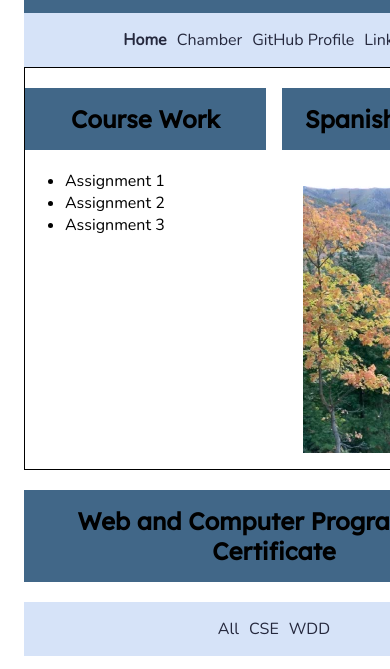
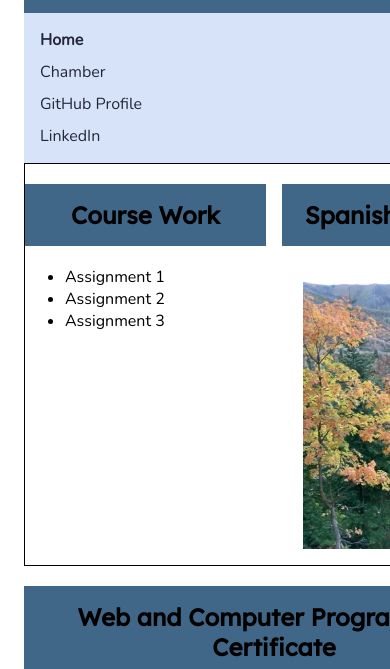
Before and after one commit to stacecaseann/wdd231, a plain HTML site: page index.html in a window 390 px wide. Both pictures are taken after a click on the button "Open Menu". Shown: the part 161-830 px from the top of the page. Drawn offline with nearby package versions, Linux system fonts and the light colour scheme.

Commit message:
Week 1 home page stack menu items

```diff
--- a/styles/homepage.css
+++ b/styles/homepage.css
@@ -63,6 +63,9 @@ h1, h2, h3{
 .mobile-nav{
     display: none;
     /* flex-direction: row; */
+}
+.mobile-nav ul{
+    flex-direction: column; /* Stack items vertically */
 }
 .navigation{
     background-color: var(--light-blue);
```
